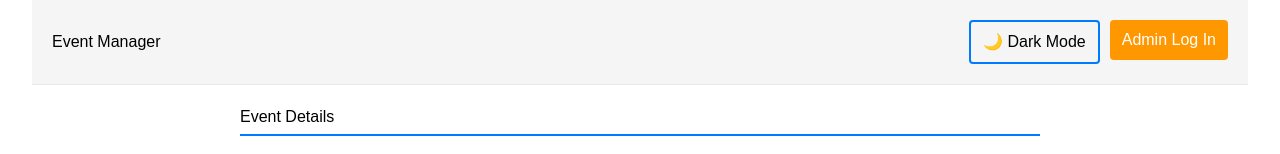
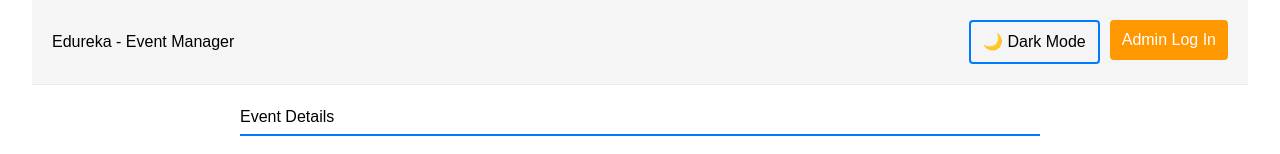
Before and after one commit to EdurekaRPI/front-end, a Next.js app: page / in a window 1280 px wide. Shown: the top 154 px of the page. Built offline with nearby package versions, Linux system fonts and the light colour scheme.

Commit message:
Transition effect for dark mode

```diff
--- a/src/app/admin-login/admin-login.module.css
+++ b/src/app/admin-login/admin-login.module.css
@@ -6,6 +6,7 @@
     flex-direction: column;
     align-items: center;
     justify-content: center;
+    transition: background-color 0.3s ease, color 0.3s ease;
 }
 
 .header {
@@ -48,7 +49,7 @@
     border-radius: 4px;
     cursor: pointer;
     font-size: 14px;
-    transition: background-color 0.3s;
+    transition: background-color 0.3s ease, color 0.3s ease, border-color 0.3s ease;
     color: var(--text);
 }
 
@@ -66,6 +67,7 @@
     background-color: #ffffff;
     color: #000000;
     box-shadow: 0 4px 6px rgba(0, 0, 0, 0.1);
+    transition: background-color 0.3s ease, color 0.3s ease, border-color 0.3s ease;
 }
 
 .dark .container {
@@ -101,9 +103,9 @@
     border: 1px solid #ccc;
     border-radius: 4px;
     font-size: 18px;
+    transition: background-color 0.3s ease, color 0.3s ease, border-color 0.3s ease;
 }
 
-/* Dark mode inputs */
 .dark .formGroup input {
     background-color: #2c2c2c;
     border: 1px solid #555;
@@ -121,6 +123,7 @@
     width: 100%;
     text-align: center;
     margin-bottom: 20px;
+    transition: background-color 0.3s ease, color 0.3s ease;
 }
 
 .loginButton:hover {
@@ -137,6 +140,7 @@
     font-size: 16px;
     width: 100%;
     text-align: center;
+    transition: background-color 0.3s ease, color 0.3s ease;
 }
 
 .returnButton:hover {
--- a/src/app/page.module.css
+++ b/src/app/page.module.css
@@ -3,11 +3,9 @@
     padding: 0 2rem;
     display: flex;
     flex-direction: column;
-    background-color: var(--background);
-    color: var(--text);
+    transition: background-color 0.3s ease, color 0.3s ease;
 }
 
-/* Header Styles */
 .header {
     display: flex;
     justify-content: space-between;
@@ -16,6 +14,8 @@
     background-color: var(--header-background);
     color: var(--header-text);
     border-bottom: 1px solid #eaeaea;
+    /* Transition for header colors */
+    transition: background-color 0.3s ease, color 0.3s ease;
 }
 
 .headerButtons {
@@ -30,7 +30,7 @@
     border-radius: 4px;
     cursor: pointer;
     font-size: 16px;
-    transition: background-color 0.3s;
+    transition: background-color 0.3s ease, color 0.3s ease, border-color 0.3s ease;
 }
 
 .toggleButton:hover {
@@ -46,14 +46,13 @@
     border-radius: 4px;
     cursor: pointer;
     font-size: 16px;
-    transition: background-color 0.3s;
+    transition: background-color 0.3s ease, color 0.3s ease;
 }
 
 .adminButton:hover {
     background-color: #e68900;
 }
 
-/* Main Content Styles */
 .main {
     flex: 1;
     display: flex;
@@ -67,6 +66,7 @@
     max-width: 800px;
     display: flex;
     flex-direction: column;
+    transition: background-color 0.3s ease, color 0.3s ease;
 }
 
 .section {
@@ -88,6 +88,7 @@
 .formGroup {
     display: flex;
     flex-direction: column;
+    transition: background-color 0.3s ease, color 0.3s ease;
 }
 
 .formGroup label {
@@ -101,12 +102,14 @@
     padding: 8px;
     border: 1px solid #ccc;
     border-radius: 4px;
+    transition: background-color 0.3s ease, color 0.3s ease, border-color 0.3s ease;
 }
 
 .formGroup p {
     padding: 8px;
     background-color: #f9f9f9;
     border-radius: 4px;
+    transition: background-color 0.3s ease, color 0.3s ease;
 }
 
 .buttonGroup {
@@ -122,7 +125,7 @@
     cursor: pointer;
     color: white;
     font-size: 16px;
-    transition: background-color 0.3s;
+    transition: background-color 0.3s ease, color 0.3s ease;
 }
 
 .modify {
@@ -160,7 +163,6 @@
     background-color: #5a6268;
 }
 
-/* Dark and Light Mode Styles */
 .dark {
     background-color: #121212;
     color: #e0e0e0;
@@ -172,7 +174,6 @@
     border-bottom: 1px solid #333;
 }
 
-/* Ensure form elements also adapt to dark mode */
 .dark .formGroup input,
 .dark .formGroup select,
 .dark .formGroup textarea {
--- a/src/app/page.tsx
+++ b/src/app/page.tsx
@@ -61,12 +61,10 @@ export default function EventPage() {
 
   const handleApprove = () => {
     console.log('Approved:', formData);
-    // Add API call
   };
 
   const handleReject = () => {
     console.log('Rejected:', formData);
-    // Add API call
   };
 
   const handleEdit = () => {
@@ -76,7 +74,6 @@ export default function EventPage() {
 
   const handleSave = () => {
     console.log('Saved:', formData);
-    // Add API call
     setIsEditing(false);
   };
 
@@ -94,7 +91,7 @@ export default function EventPage() {
   return (
       <div className={`${styles.container} ${isDarkMode ? styles.dark : styles.light}`}>
         <header className={styles.header}>
-          <h1>Event Manager</h1>
+          <h1>Edureka - Event Manager</h1>
           <div className={styles.headerButtons}>
             <button className={styles.toggleButton} onClick={toggleDarkMode}>
               {isDarkMode ? '☀️ Light Mode' : '🌙 Dark Mode'}
```
